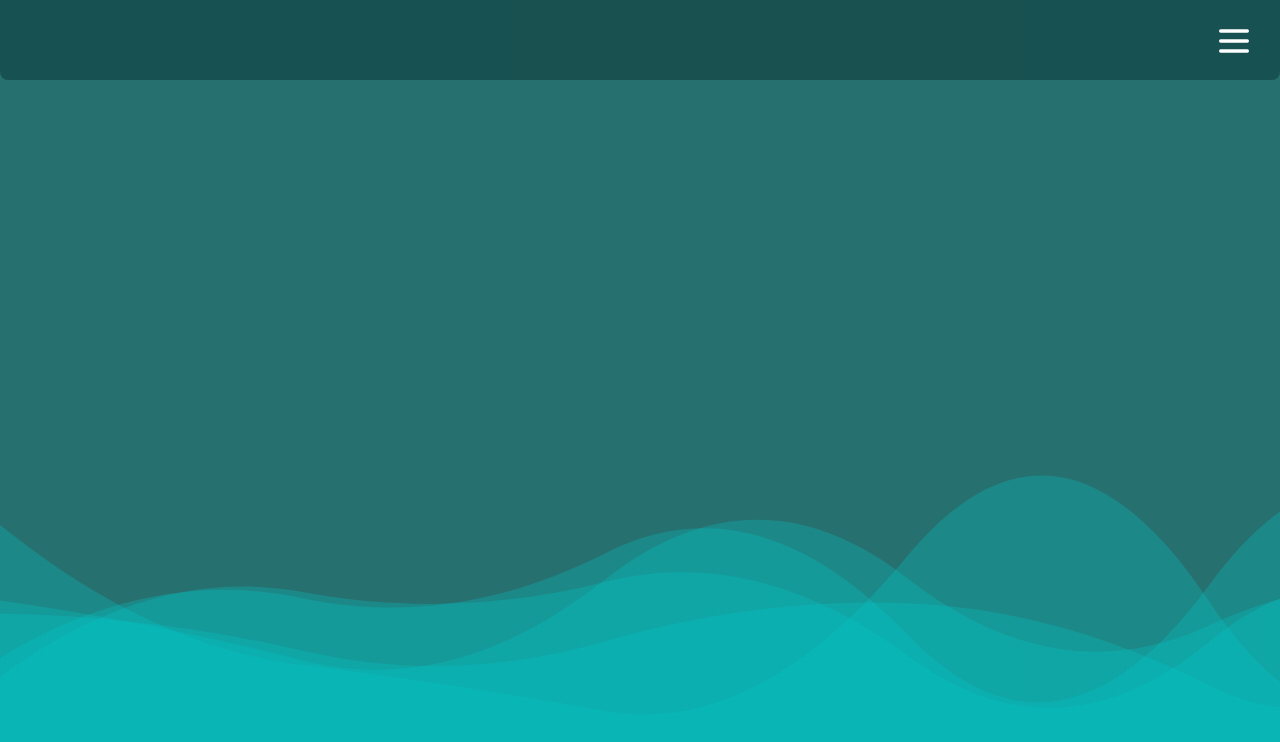
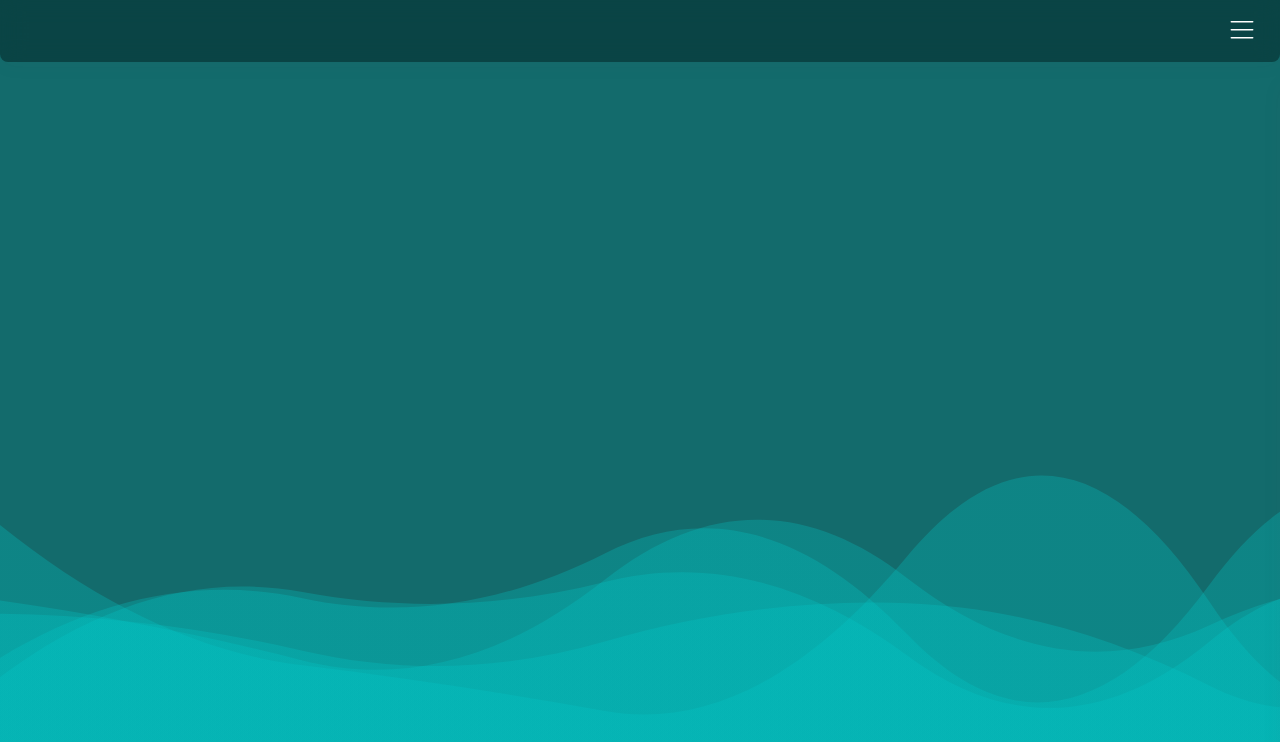
Before and after one commit to LucyRa/slide-in-navigation, a Vue app: page / in a window 1280 px wide. Shown: the top 742 px of the page. Built offline with nearby package versions, Linux system fonts and the light colour scheme.

Commit message:
Adjusting UI

```diff
--- a/src/assets/app.scss
+++ b/src/assets/app.scss
@@ -1,3 +1,4 @@
+@import url('https://fonts.googleapis.com/css2?family=Inter:wght@200;300;400;500&display=swap');
 @import './partials/colours.scss';
 
 /*
@@ -19,6 +20,7 @@ body {
   overflow: hidden;
   width: 100vw;
   margin: 0;
+  font-family: 'Inter';
 
   #app {
     width: 100%;
--- a/src/assets/partials/colours.scss
+++ b/src/assets/partials/colours.scss
@@ -3,5 +3,5 @@
 */
 
 $white: hsla(0, 0%, 100%, 1);
-$lightBg: hsla(180, 100%, 17%, 0.85);
-$darkBg: hsla(180, 92%, 5%, 0.35);
+$lightBg: hsla(181, 70%, 25%, 1);
+$darkBg: hsla(180, 92%, 5%, 0.45);
--- a/src/components/Navigation.vue
+++ b/src/components/Navigation.vue
@@ -102,11 +102,13 @@ nav.slide-in-nav {
 .nav-slide-panel {
   background-color: $darkBg;
   padding: 1.25rem;
+  backdrop-filter: blur(0.75rem);
+  box-shadow: 0px 2px 20px rgba(84, 82, 88, 0.06);
 }
 
 .nav-bar {
   width: 100%;
-  min-height: 5rem;
+  min-height: 3.875rem;
   border-radius: 0 0 0.5rem 0.5rem;
 
   button.nav-control {
@@ -114,7 +116,7 @@ nav.slide-in-nav {
   }
 
   svg.menu-icon {
-    width: 2.5rem;
+    width: 1.5rem;
     color: $white;
   }
 }
@@ -122,16 +124,30 @@ nav.slide-in-nav {
 .nav-slide-panel {
   position: absolute;
   right: 0;
-  top: 6.25rem;
+  top: 5.125rem;
+  width: 100%;
   max-width: 20rem;
-  height: calc(100vh - 6.25rem);
+  height: calc(100vh - 5.125rem);
   border-radius: 0.5rem 0 0 0.5rem;
   transform: translateX(100%);
   transition: all;
-  transition-duration: 300ms;
+  transition-duration: 400ms;
+  padding: 3.75rem 2.5rem;
 
   &.show {
     transform: translateX(0);
   }
 }
+
+a.nav-item {
+  display: block;
+  position: relative;
+  width: 100%;
+  margin-bottom: 1.5rem;
+  color: #ffffff;
+
+  &:last-child {
+    margin-bottom: 0;
+  }
+}
 </style>
--- a/src/components/icons/IconMenu.vue
+++ b/src/components/icons/IconMenu.vue
@@ -1,5 +1,16 @@
 <template>
-  <svg xmlns="http://www.w3.org/2000/svg" class="menu-icon" fill="none" viewBox="0 0 24 24" stroke="currentColor" stroke-width="2">
-    <path stroke-linecap="round" stroke-linejoin="round" d="M4 6h16M4 12h16M4 18h16" />
+  <svg
+    viewBox="0 0 30 22"
+    class="menu-icon"
+    fill="none"
+    xmlns="http://www.w3.org/2000/svg"
+  >
+    <path
+      d="M1.66675 21H28.3334M1.66675 1H28.3334H1.66675ZM1.66675 11H28.3334H1.66675Z"
+      stroke="white"
+      stroke-width="2"
+      stroke-linecap="round"
+      stroke-linejoin="round"
+    />
   </svg>
 </template>
```
